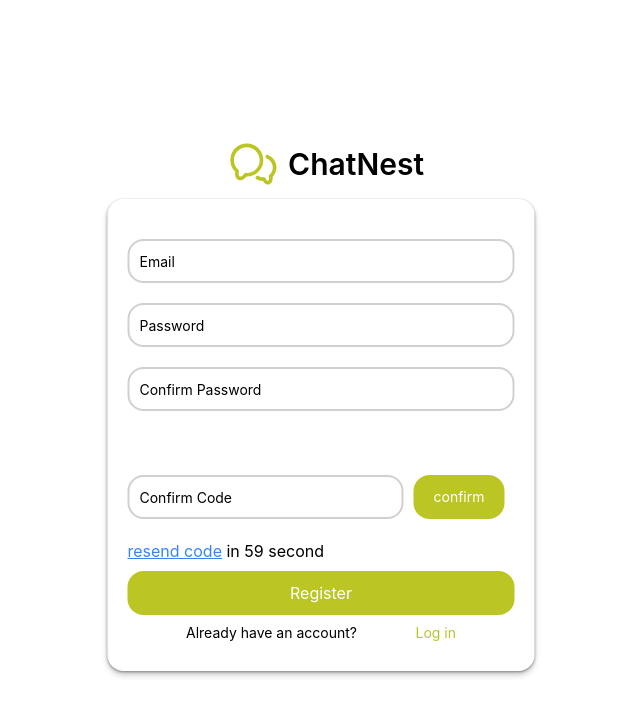
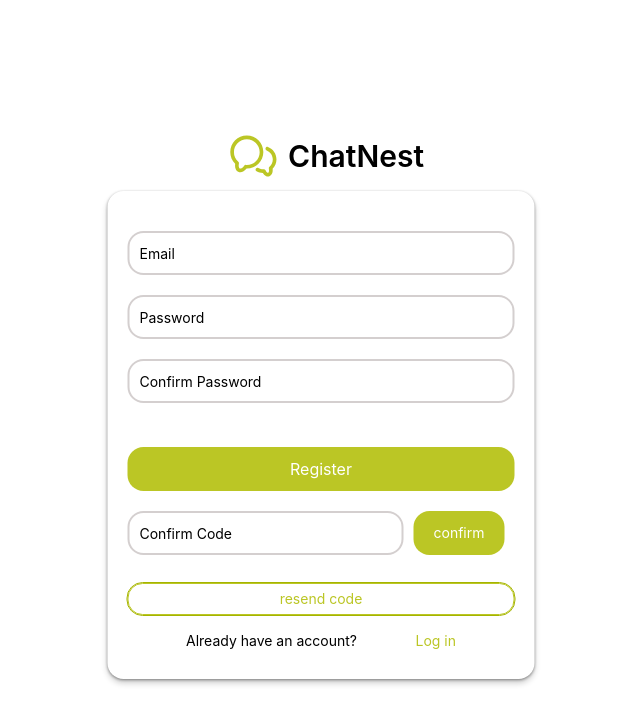
Before and after one commit to Shayan-Mst/ChatApp, a React (Vite) app in the folder my-react-app/: page /register in a window 1280 px wide. Shown: the top 724 px of the page, without its empty margins (319-959 px from the left). Built offline with nearby package versions, Linux system fonts and the light colour scheme.

Commit message:
register done

```diff
--- a/my-react-app/src/App.css
+++ b/my-react-app/src/App.css
@@ -57,6 +57,13 @@
 
 }
 
+.btn-confirm:hover{
+
+  color: var(--bg-btn-hover);
+  border: 1px solid var(--bg-btn-hover);
+  background-color: unset;
+}
+
 /*sign*/
 
 .sign-box{
@@ -109,6 +116,16 @@
   font-size: 12px;
   background-color:var(--bg-color);
   color: var(--bg-btn-hover);
+}
+
+.resend--code{
+
+  color: var(--bg-btn);
+  border: 1px solid var(--bg-btn);
+  outline: 1px solid var(--bg-btn-hover);
+  padding: 5px 15px;
+  border-radius: 15px;
+  width: 100%;
 }
 
 /*home*/
--- a/my-react-app/src/components/Register.jsx
+++ b/my-react-app/src/components/Register.jsx
@@ -9,7 +9,7 @@ const Register = () => {
     confirmPassword:'',
 
   })
-  const [counter,setCounter] = useState(59)
+  const [counter,setCounter] = useState(60)
   const [isActive, setIsActive] = useState(false);
   const [confirm,setConfirm] = useState(true)
 
@@ -19,6 +19,7 @@ const Register = () => {
     password:'',
 
   })
+  const [isOpen, setIsOpen] = useState(false); // Modal is open by default
 
   useEffect(()=>{
 
@@ -32,7 +33,8 @@ const Register = () => {
   const codeRef = useRef(null)
   const registerRef = useRef(null)
   const confirmRef = useRef(null)
-  const resendRef = useRef(null)
+  const codeError = useRef(null)
+
 
   const navigate  = useNavigate()
 
@@ -49,7 +51,7 @@ const Register = () => {
       // Stop the timer when time reaches 0
       clearInterval(interval);
       setIsActive(false); // Stop the timer when countdown finishes
-      resendRef.current.disabled=false
+
     }
 
     return () => clearInterval(interval); // Clean up the interval on component unmount
@@ -62,16 +64,19 @@ const Register = () => {
 
 
     try{
-      console.log(register)
+
        const response = await registerApi(register)
 
        if(response.status==200){
+
+      setIsOpen(true)
 
       email.current.disabled = true;
       password.current.disabled = true;
       confirm_password.current.disabled = true;
       codeRef.current.disabled = false;
       registerRef.current.disabled = true;
+      setCounter(60)
       setConfirm(false)
       setIsActive(true);
 
@@ -90,30 +95,39 @@ const Register = () => {
   }
 
   const confirmCode = async() => {
-    console.log('click')
+
     try{
 
       const response = await codeApi(final)
       console.log(response)
       if(response.status == 200){
 
-        navigate('/home')
+        navigate('/sign')
       }
 
     }
     catch(error){
 
-      console.log(error)
+      codeError.current.style.display = "block"
 
     }
   }
 
+
+
+  // Function to close the modal
+  const handleClose = () => {
+    setIsOpen(false);
+  };
+
+
   return (
+    <>
     <div className='fade-in middle-box'>
 
     <div className='flex items-center justify-center'>
 
-    <svg className='inline' width='70' height='70' fill="#bbc625" viewBox="-5.5 0 32 32" version="1.1" xmlns="http://www.w3.org/2000/svg" stroke="#bbc625" stroke-width="0.00032" transform="matrix(-1, 0, 0, 1, 0, 0)rotate(0)"><g id="SVGRepo_bgCarrier" stroke-width="0"></g><g id="SVGRepo_tracerCarrier" stroke-linecap="round" stroke-linejoin="round"></g><g id="SVGRepo_iconCarrier"> <title>chat</title> <path d="M16.52 23.44c-1 0-2-0.6-2.88-1.68-0.040 0-0.040 0-0.080 0-4.16 0-7.56-3.4-7.56-7.56s3.4-7.56 7.56-7.56 7.56 3.4 7.56 7.56c0 2.040-0.8 3.96-2.24 5.36 0.16 1.24-0.040 2.32-0.6 3.040-0.44 0.52-1.080 0.84-1.76 0.84v0zM14.080 20.040c0.28 0 0.52 0.12 0.68 0.36 0.72 1 1.36 1.36 1.76 1.36 0.2 0 0.32-0.080 0.44-0.2 0.32-0.4 0.4-1.2 0.2-2.080-0.080-0.32 0.040-0.64 0.28-0.84 1.28-1.12 2-2.72 2-4.4 0-3.24-2.64-5.88-5.88-5.88s-5.88 2.64-5.88 5.88 2.64 5.88 5.88 5.88c0.12 0 0.28 0 0.4 0 0.040-0.080 0.12-0.080 0.12-0.080zM3.84 25.36c-0.2 0-0.44-0.040-0.6-0.12-0.96-0.32-1.72-1.48-1.48-3.36-1.12-1.12-1.76-2.68-1.76-4.28 0-2.56 1.52-4.8 3.88-5.72 0.44-0.16 0.92 0.040 1.080 0.48s-0.040 0.92-0.48 1.080c-1.68 0.68-2.8 2.32-2.8 4.16 0 1.28 0.56 2.52 1.52 3.36 0.040 0.040 0.080 0.080 0.12 0.12 0.16 0.2 0.24 0.44 0.16 0.72-0.24 1.24 0.12 1.8 0.32 1.88 0.24 0.080 0.76-0.24 1.2-1.16 0.16-0.32 0.48-0.48 0.8-0.48 0.84 0.040 1.72-0.12 2.48-0.56 0.4-0.24 0.92-0.080 1.16 0.32s0.080 0.92-0.32 1.16c-0.88 0.48-1.88 0.76-2.88 0.76-0.76 1.2-1.68 1.64-2.4 1.64z"></path> </g></svg>
+    <svg className='inline' width='70' height='70' fill="#bbc625" viewBox="-5.5 0 32 32" version="1.1" xmlns="http://www.w3.org/2000/svg" stroke="#bbc625" strokeWidth="0.00032" transform="matrix(-1, 0, 0, 1, 0, 0)rotate(0)"><g id="SVGRepo_bgCarrier" strokeWidth="0"></g><g id="SVGRepo_tracerCarrier" strokeLinecap="round" strokeLinejoin="round"></g><g id="SVGRepo_iconCarrier"> <title>chat</title> <path d="M16.52 23.44c-1 0-2-0.6-2.88-1.68-0.040 0-0.040 0-0.080 0-4.16 0-7.56-3.4-7.56-7.56s3.4-7.56 7.56-7.56 7.56 3.4 7.56 7.56c0 2.040-0.8 3.96-2.24 5.36 0.16 1.24-0.040 2.32-0.6 3.040-0.44 0.52-1.080 0.84-1.76 0.84v0zM14.080 20.040c0.28 0 0.52 0.12 0.68 0.36 0.72 1 1.36 1.36 1.76 1.36 0.2 0 0.32-0.080 0.44-0.2 0.32-0.4 0.4-1.2 0.2-2.080-0.080-0.32 0.040-0.64 0.28-0.84 1.28-1.12 2-2.72 2-4.4 0-3.24-2.64-5.88-5.88-5.88s-5.88 2.64-5.88 5.88 2.64 5.88 5.88 5.88c0.12 0 0.28 0 0.4 0 0.040-0.080 0.12-0.080 0.12-0.080zM3.84 25.36c-0.2 0-0.44-0.040-0.6-0.12-0.96-0.32-1.72-1.48-1.48-3.36-1.12-1.12-1.76-2.68-1.76-4.28 0-2.56 1.52-4.8 3.88-5.72 0.44-0.16 0.92 0.040 1.080 0.48s-0.040 0.92-0.48 1.080c-1.68 0.68-2.8 2.32-2.8 4.16 0 1.28 0.56 2.52 1.52 3.36 0.040 0.040 0.080 0.080 0.12 0.12 0.16 0.2 0.24 0.44 0.16 0.72-0.24 1.24 0.12 1.8 0.32 1.88 0.24 0.080 0.76-0.24 1.2-1.16 0.16-0.32 0.48-0.48 0.8-0.48 0.84 0.040 1.72-0.12 2.48-0.56 0.4-0.24 0.92-0.080 1.16 0.32s0.080 0.92-0.32 1.16c-0.88 0.48-1.88 0.76-2.88 0.76-0.76 1.2-1.68 1.64-2.4 1.64z"></path> </g></svg>
     <span className='text-3xl text-center font-semibold'>ChatNest</span>
     </div>
 
@@ -138,21 +152,23 @@ const Register = () => {
 {/* <button className='py-3 sm:px-12 px-6 bg-purple-600 ml-4 text-white '>Search</button> */}
 </div>
 <br/>
+<button ref={registerRef} onClick={(e)=>submit(e)} className='btn-one'>Register</button>
 
 <div className="input-container">
-<input ref={codeRef} disabled value={final.code} onChange={(e)=>setFinal({...final,code: e.target.value})} type="text" placeholder="" id="input"/>
+<input ref={codeRef} disabled value={final.code} onChange={(e)=>setFinal({...final,code: e.target.value.replace(/[^0-9]/g, '')})} maxLength={6}  type="text" placeholder="" id="input"/>
 <span>Confirm Code</span>
 {/* <button className='py-3 sm:px-12 px-6 bg-purple-600 ml-4 text-white '>Search</button> */}
 <button onClick={confirmCode} ref={confirmRef} disabled={confirm} style={{borderRadius:"16px"}} className='btn-confirm text-sm'>confirm</button>
 
-
+<small ref={codeError} style={{fontSize:"10px"}} className='hidden absolute bottom-[-20px] left-3 text-red-500'>the code is wrong!</small>
 </div>
 
-<button ref={resendRef} disabled className='underline text-blue-500 mb-2' >resend code </button>
-{counter>0 &&<span> in {counter} second</span>}
+
+<button onClick={submit}  disabled = {counter != 0} className='resend--code text-sm my-2' >resend code {counter > 0 && counter < 60 ? `in ${counter} second`:''} </button>
 
 
-<button ref={registerRef} onClick={(e)=>submit(e)} className='btn-one'>Register</button>
+
+
 
 <div className='flex justify-evenly text-sm my-2'>
 <span>Already have an account?</span>
@@ -163,6 +179,23 @@ const Register = () => {
     </div>
 
 </div>
+
+{isOpen && (
+        <div className="fixed inset-0 bg-gray-800 bg-opacity-50 flex justify-center items-center">
+          <div className="bg-white rounded-lg p-6 w-80 shadow-lg">
+            <h2 className="text-lg font-bold mb-4">Code Verification</h2>
+            <p className="mb-3">Code verification sent to your email.</p>
+            <p className="mb-6">please check your email to complete the register proccess.</p>
+            <button
+              onClick={handleClose}
+              className="w-full btn-one text-white font-bold py-2 px-4 rounded"
+            >
+              Got it
+            </button>
+          </div>
+        </div>
+      )}
+</>
   )
 }
 
```
